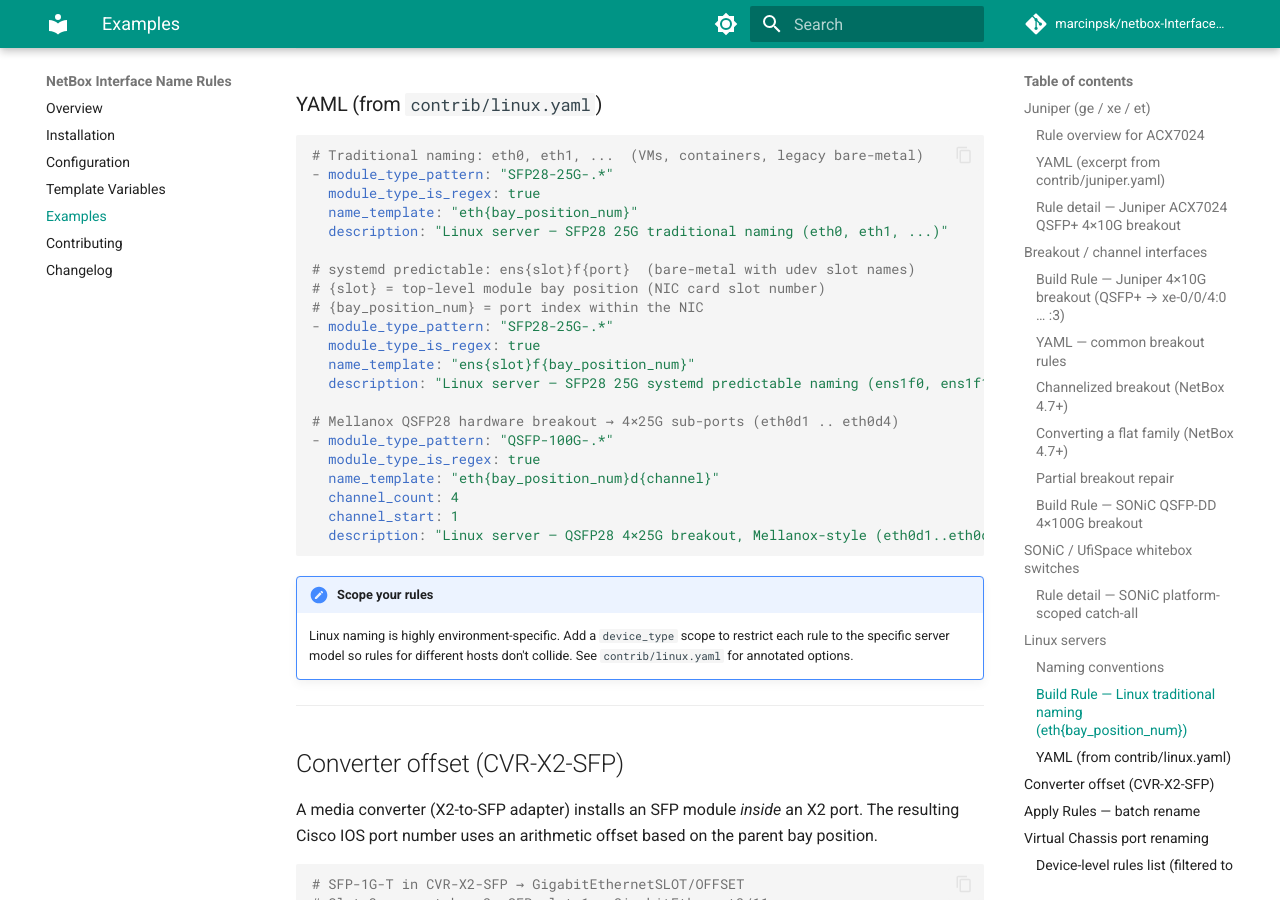
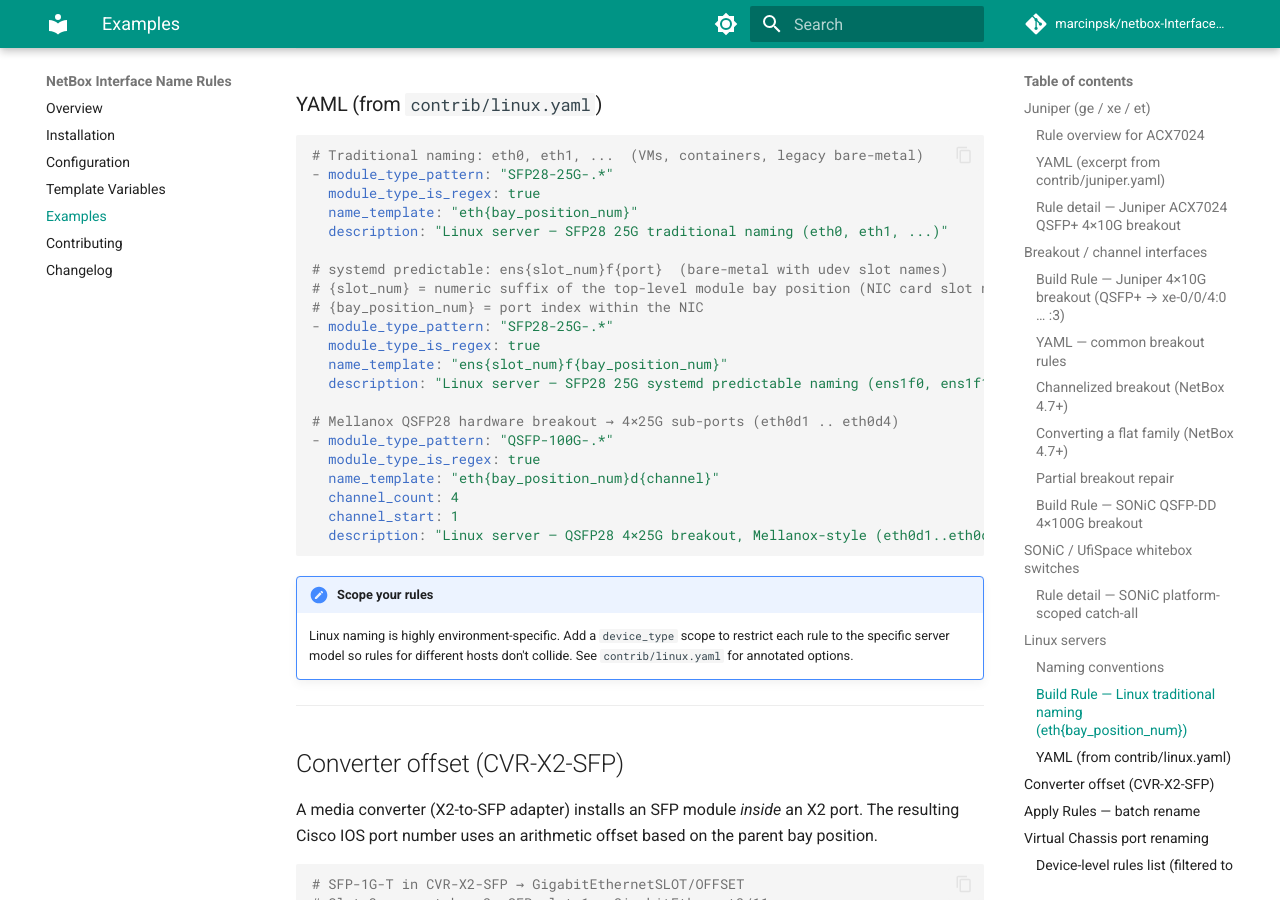
Before and after one commit to marcinpsk/netbox-InterfaceNameRules-plugin, an MkDocs documentation site: the page built from docs/examples.md, in a window 1280 px wide and 900 px high, scrolled down 9185 px. Built offline with MkDocs 1.6.1 and Material for MkDocs 9.7.7, drawn with Linux system fonts in a browser that asks for light colours; comment, search, counter and statistics services are not loaded.

Commit message:
docs: use {slot_num} in the shipped Linux rules
The systemd predictable rules in contrib/linux.yaml and the matching
example in docs/examples.md used ens{slot}f{bay_position_num}. {slot}
keeps the stored bay position text, so a top-level bay named "Slot 3"
gave "ensSlot 3f1". {slot_num} is the numeric suffix, so it gives
"ens3f1" for both "Slot 3" and "3".

A new test renders each shipped predictable Linux rule for both slot
shapes.

```diff
--- a/docs/examples.md
+++ b/docs/examples.md
@@ -271,12 +271,12 @@
   name_template: "eth{bay_position_num}"
   description: "Linux server — SFP28 25G traditional naming (eth0, eth1, ...)"
 
-# systemd predictable: ens{slot}f{port}  (bare-metal with udev slot names)
-# {slot} = top-level module bay position (NIC card slot number)
+# systemd predictable: ens{slot_num}f{port}  (bare-metal with udev slot names)
+# {slot_num} = numeric suffix of the top-level module bay position (NIC card slot number)
 # {bay_position_num} = port index within the NIC
 - module_type_pattern: "SFP28-25G-.*"
   module_type_is_regex: true
-  name_template: "ens{slot}f{bay_position_num}"
+  name_template: "ens{slot_num}f{bay_position_num}"
   description: "Linux server — SFP28 25G systemd predictable naming (ens1f0, ens1f1, ...)"
 
 # Mellanox QSFP28 hardware breakout → 4×25G sub-ports (eth0d1 .. eth0d4)
```
Also changed, not shown: contrib/README.md (+1 -1 lines), 2 other files.
